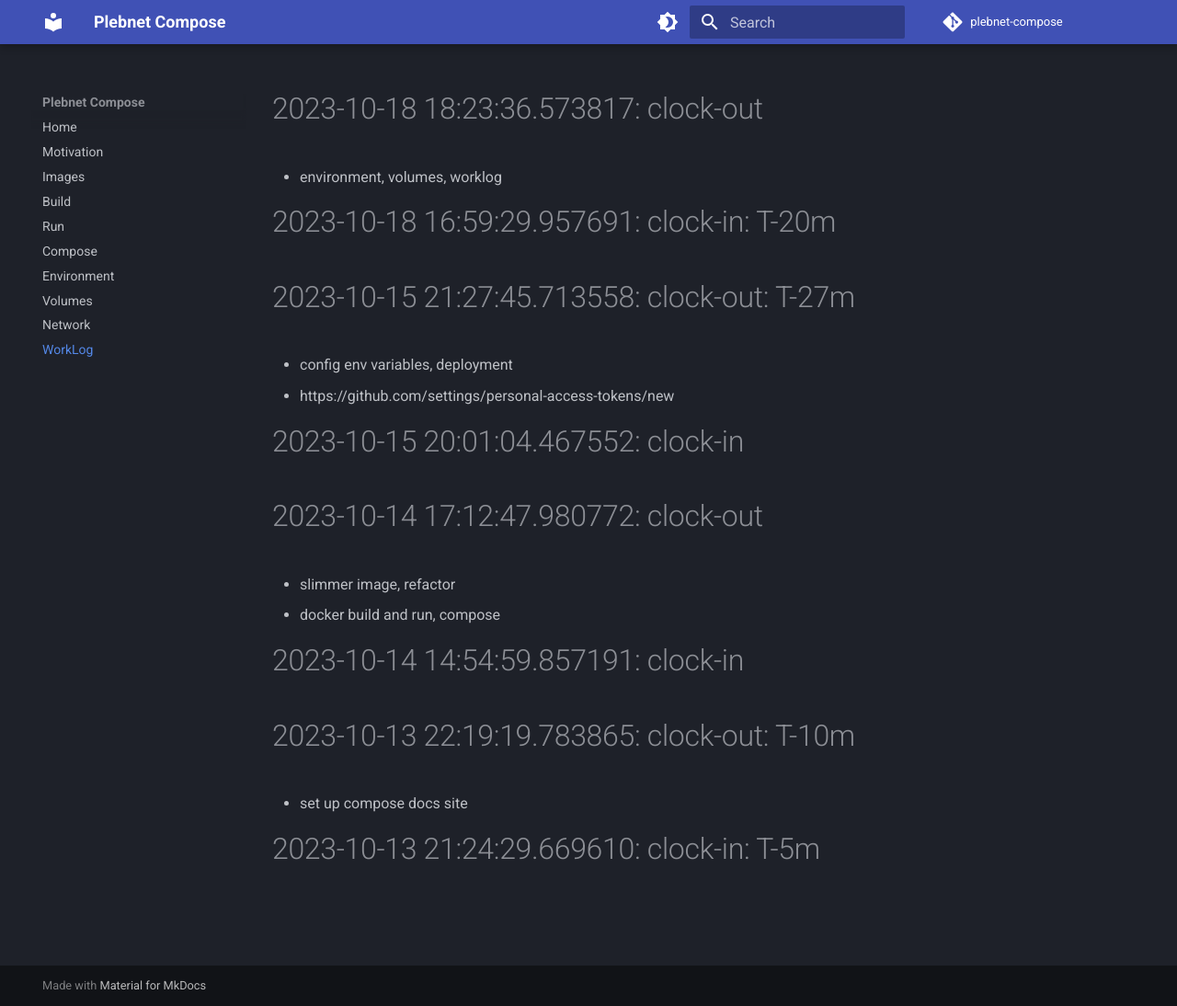
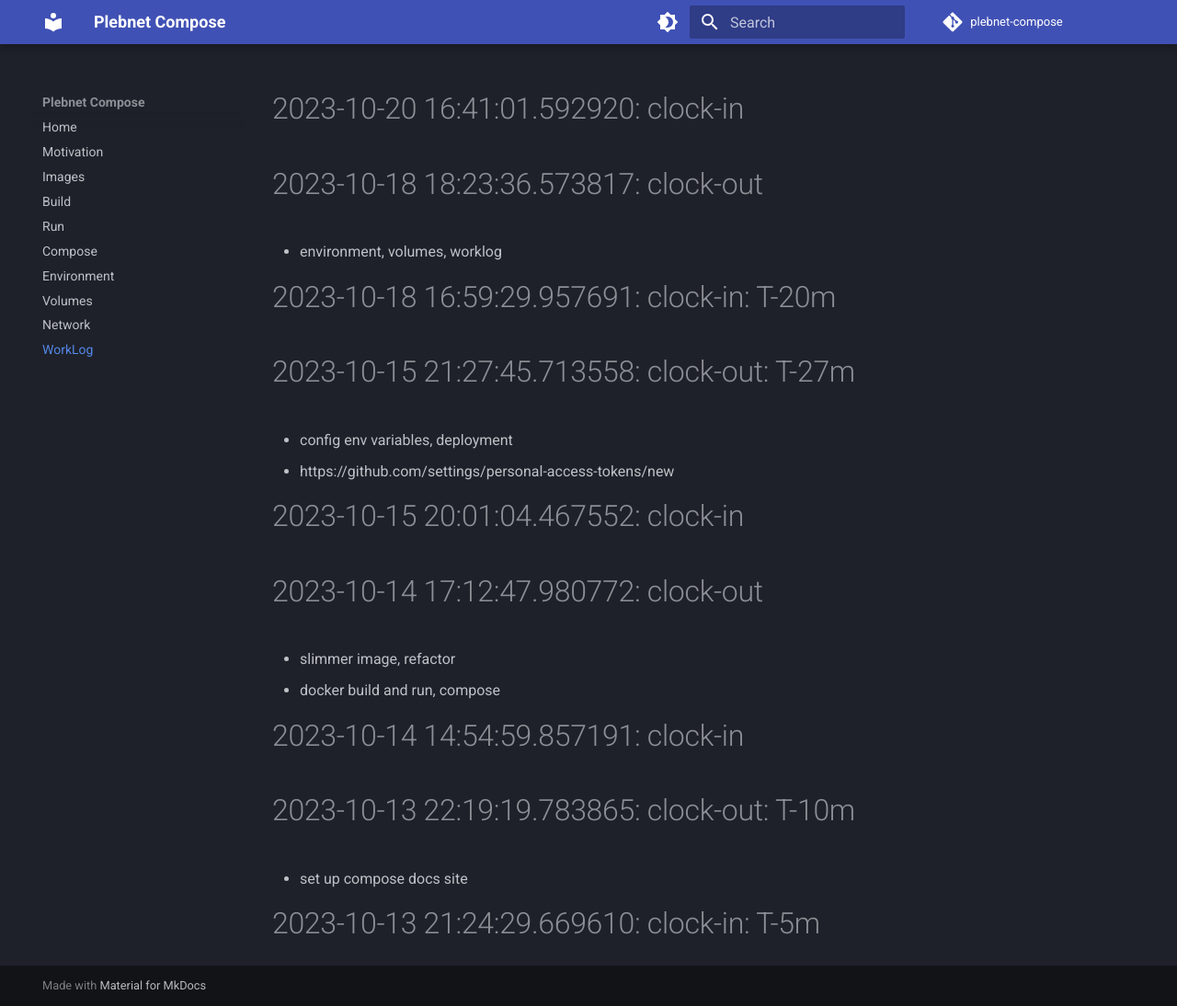
Before and after one commit to plebnet-dev/plebnet-compose, an MkDocs documentation site: the page built from docs/worklog.md, in a window 1280 px wide and 1094 px high. Shown: the whole window at 92% size. Built offline with MkDocs 1.6.1 and Material for MkDocs 9.7.7, drawn with Linux system fonts in a browser that asks for light colours; comment, search, counter and statistics services are not loaded.

Commit message:
clock-in

```diff
--- a/WorkLog.md
+++ b/WorkLog.md
@@ -1,3 +1,6 @@
+
+# 2023-10-20 16:41:01.592920: clock-in
+
 # 2023-10-18 18:23:36.573817: clock-out
 
 * environment, volumes, worklog
```
